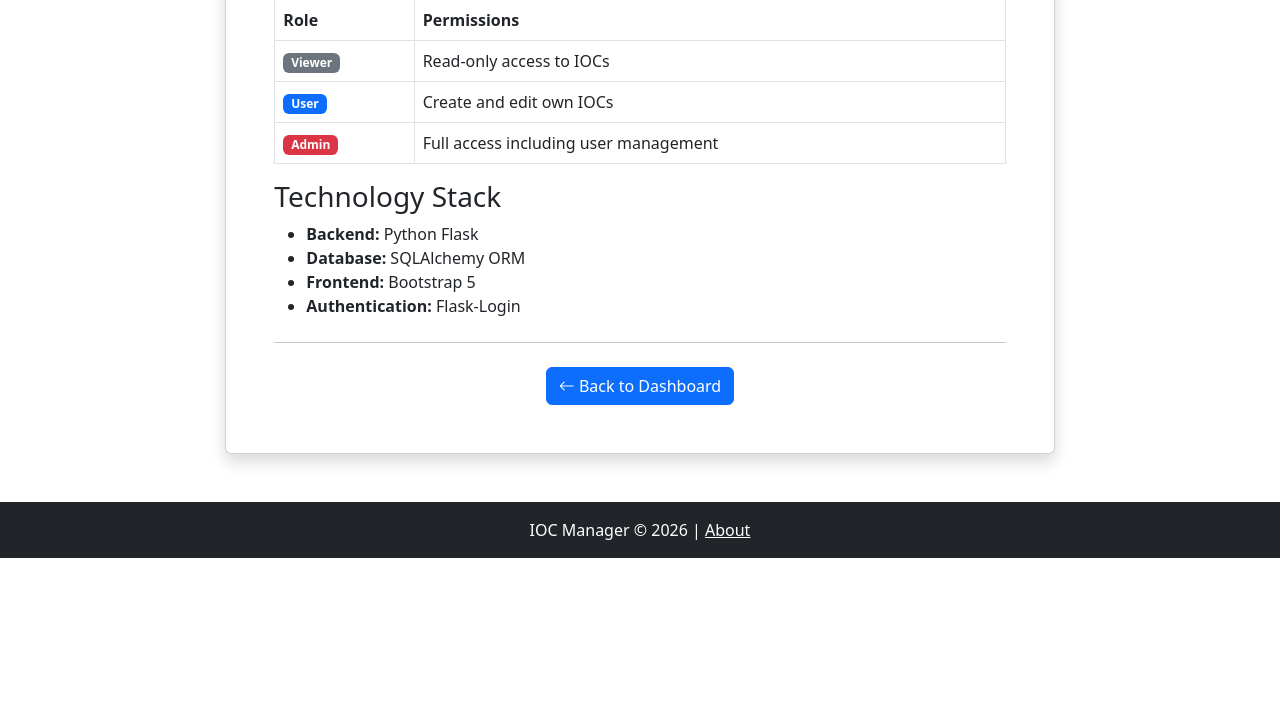
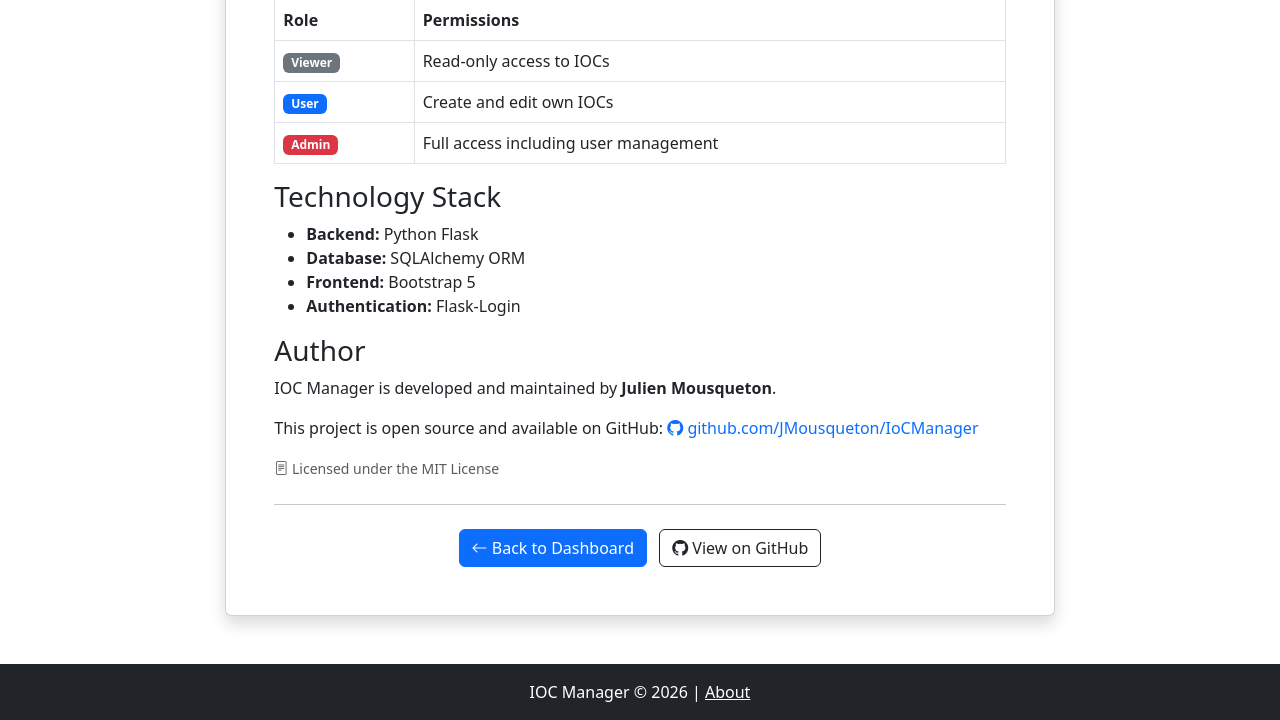
Before and after one commit to JMousqueton/IoCManager, a Flask app: page /about in a window 1280 px wide. Shown: the part 543-1263 px from the top of the page. Before the commit the page ends 1101 px from the top, so only its background shows below. Run offline with Flask 3, Linux system fonts and the light colour scheme.

Commit message:
Add author information and GitHub link to About page

```diff
--- a/app/templates/main/about.html
+++ b/app/templates/main/about.html
@@ -61,11 +61,30 @@
                     <li><strong>Authentication:</strong> Flask-Login</li>
                 </ul>
 
+                <h3>Author</h3>
+                <p>
+                    IOC Manager is developed and maintained by <strong>Julien Mousqueton</strong>.
+                </p>
+                <p>
+                    This project is open source and available on GitHub:
+                    <a href="https://github.com/JMousqueton/IoCManager" target="_blank" class="text-decoration-none">
+                        <i class="bi bi-github"></i> github.com/JMousqueton/IoCManager
+                    </a>
+                </p>
+                <p class="text-muted">
+                    <small>
+                        <i class="bi bi-file-text"></i> Licensed under the MIT License
+                    </small>
+                </p>
+
                 <hr class="my-4">
 
                 <div class="text-center">
                     <a href="{{ url_for('main.index') }}" class="btn btn-primary">
                         <i class="bi bi-arrow-left"></i> Back to Dashboard
+                    </a>
+                    <a href="https://github.com/JMousqueton/IoCManager" target="_blank" class="btn btn-outline-dark ms-2">
+                        <i class="bi bi-github"></i> View on GitHub
                     </a>
                 </div>
             </div>
```
